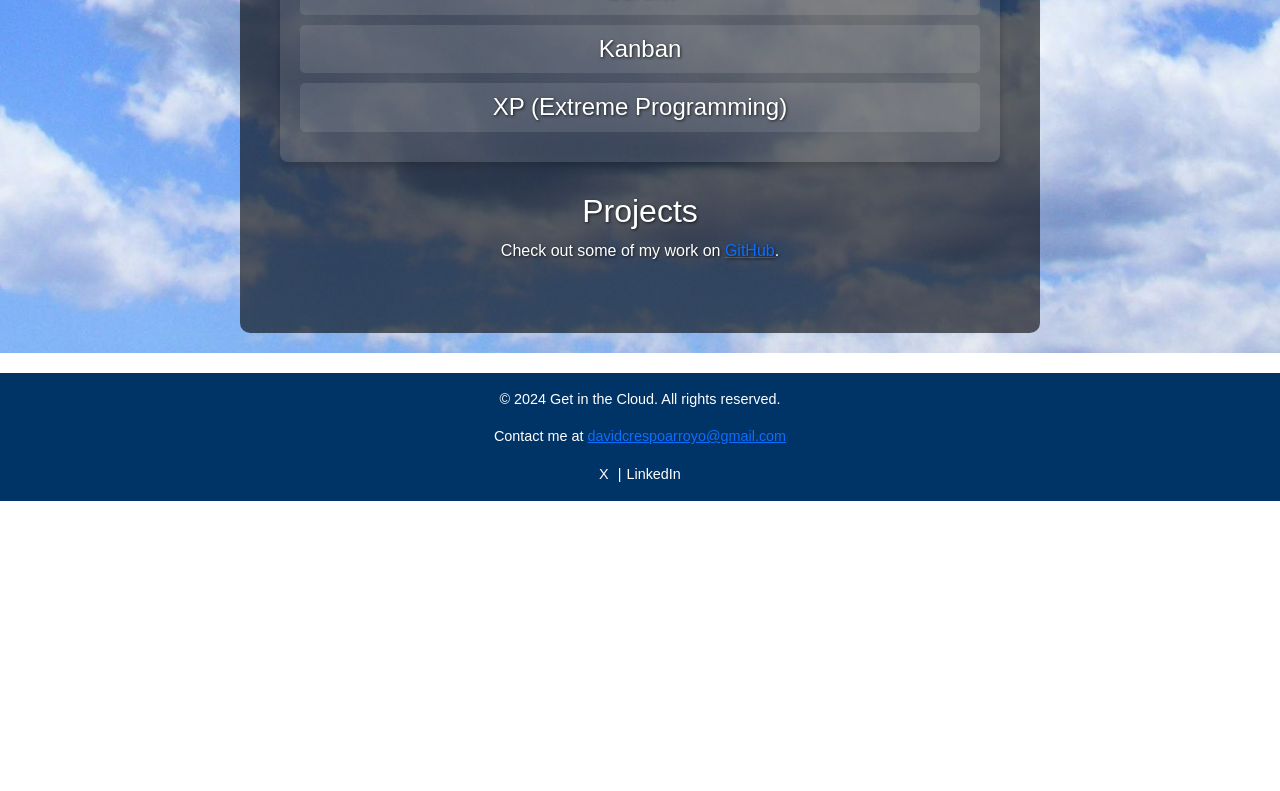
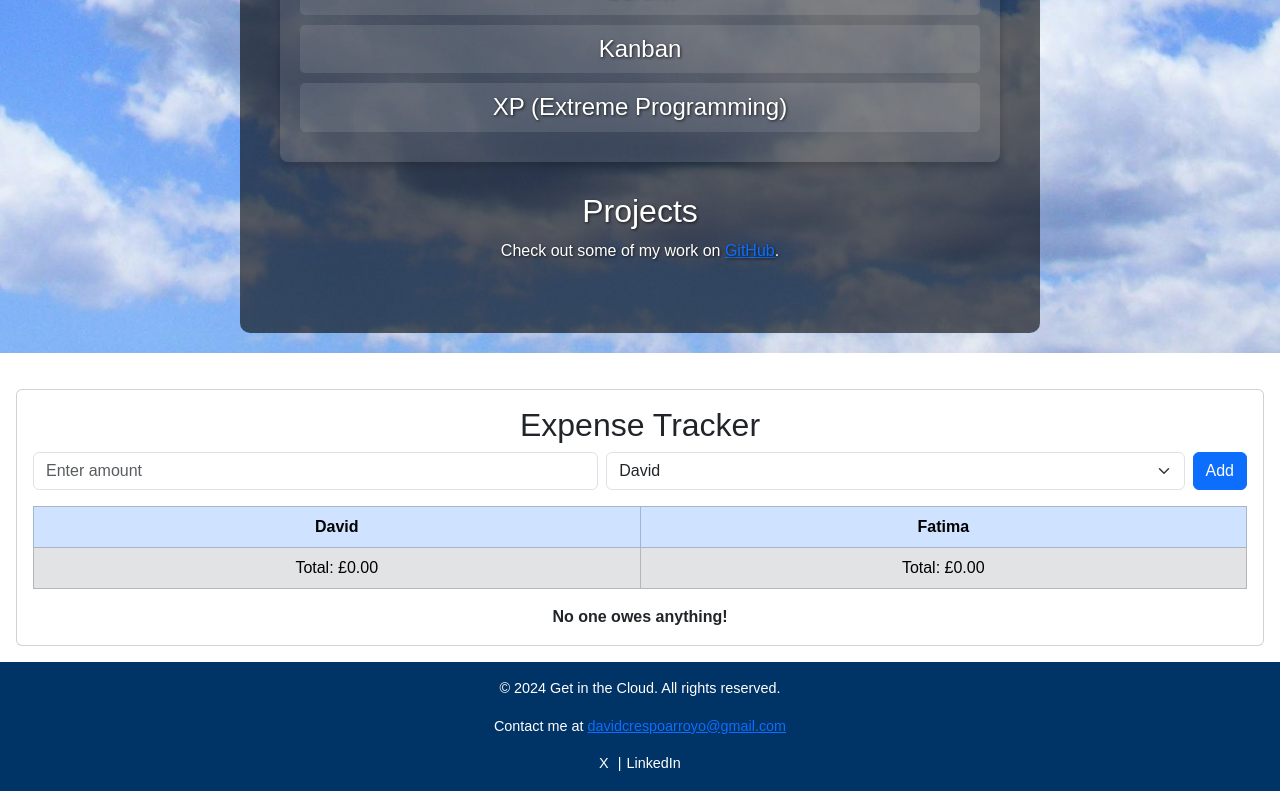
Before and after one commit to iguannago/about-me, a React (Vite) app: page / in a window 1280 px wide. Shown: the part 1601-2392 px from the top of the page. Before the commit the page ends 2102 px from the top, so only its background shows below. Built offline with nearby package versions, Linux system fonts and the light colour scheme.

Commit message:
add ExpenseTracker component to manage and display expenses

```diff
--- a/src/App.tsx
+++ b/src/App.tsx
@@ -2,11 +2,13 @@ import React from 'react';
 import MainContent from './components/MainContent';
 import './App.css';
 import Footer from './components/Footer';
+import ExpenseTracker from './components/ExpenseTracker';
 
 const App: React.FC = () => {
   return (
     <div className='app-container'>
       <MainContent />
+      <ExpenseTracker />
       <Footer />
     </div>
   );
--- /dev/null
+++ b/src/components/ExpenseTracker.tsx
@@ -0,0 +1,88 @@
+import { useState } from 'react';
+import { Card } from 'react-bootstrap';
+import { Button } from 'react-bootstrap';
+import { Form } from 'react-bootstrap';
+
+const ExpenseTracker: React.FC = () => {
+  const [expenses, setExpenses] = useState<
+    { person: string; amount: number }[]
+  >([]);
+  const [amount, setAmount] = useState('');
+  const [person, setPerson] = useState('David');
+
+  const addExpense = () => {
+    if (!amount) return;
+    console.log('Adding expense:', { person, amount: parseFloat(amount) });
+    setExpenses([...expenses, { person, amount: parseFloat(amount) }]);
+    setAmount('');
+  };
+
+  console.log('Current expenses:', expenses);
+
+  const totalDavid = expenses
+    .filter((e) => e.person === 'David')
+    .reduce((sum, e) => sum + e.amount, 0);
+  const totalFatima = expenses
+    .filter((e) => e.person === 'Fatima')
+    .reduce((sum, e) => sum + e.amount, 0);
+  const balance = totalFatima - totalDavid;
+
+  console.log('Total David:', totalDavid);
+  console.log('Total Fatima:', totalFatima);
+  console.log('Balance:', balance);
+
+  return (
+    <div className='p-3'>
+      <Card>
+        <Card.Body>
+          <h2 className='text-center'>Expense Tracker</h2>
+          <Form className='mb-3 d-flex gap-2'>
+            <Form.Control
+              type='number'
+              placeholder='Enter amount'
+              value={amount}
+              onChange={(e) => setAmount(e.target.value)}
+            />
+            <Form.Select
+              value={person}
+              onChange={(e) => setPerson(e.target.value)}
+            >
+              <option value='David'>David</option>
+              <option value='Fatima'>Fatima</option>
+            </Form.Select>
+            <Button onClick={addExpense}>Add</Button>
+          </Form>
+          <table className='table table-bordered'>
+            <thead>
+              <tr className='table-primary'>
+                <th>David</th>
+                <th>Fatima</th>
+              </tr>
+            </thead>
+            <tbody>
+              {expenses.map((expense, index) => (
+                <tr key={index}>
+                  <td>{expense.person === 'David' ? expense.amount : ''}</td>
+                  <td>{expense.person === 'Fatima' ? expense.amount : ''}</td>
+                </tr>
+              ))}
+              <tr className='table-secondary'>
+                <td>Total: £{totalDavid.toFixed(2)}</td>
+                <td>Total: £{totalFatima.toFixed(2)}</td>
+              </tr>
+            </tbody>
+          </table>
+          <div className='mt-3 text-center fw-bold'>
+            {balance > 0
+              ? `David owes Fatima £${balance.toFixed(2)}`
+              : balance < 0
+              ? `Fatima owes David £${Math.abs(balance).toFixed(2)}`
+              : 'No one owes anything!'}
+          </div>
+        </Card.Body>
+      </Card>
+    </div>
+  );
+};
+
+export default ExpenseTracker;
```
